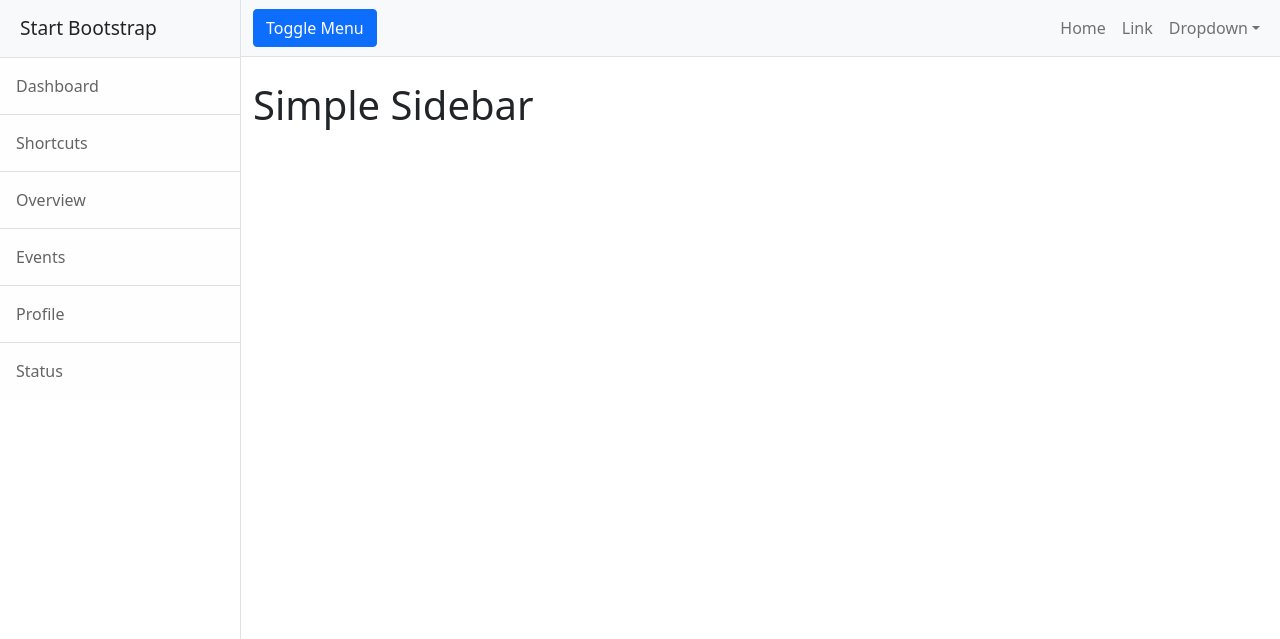
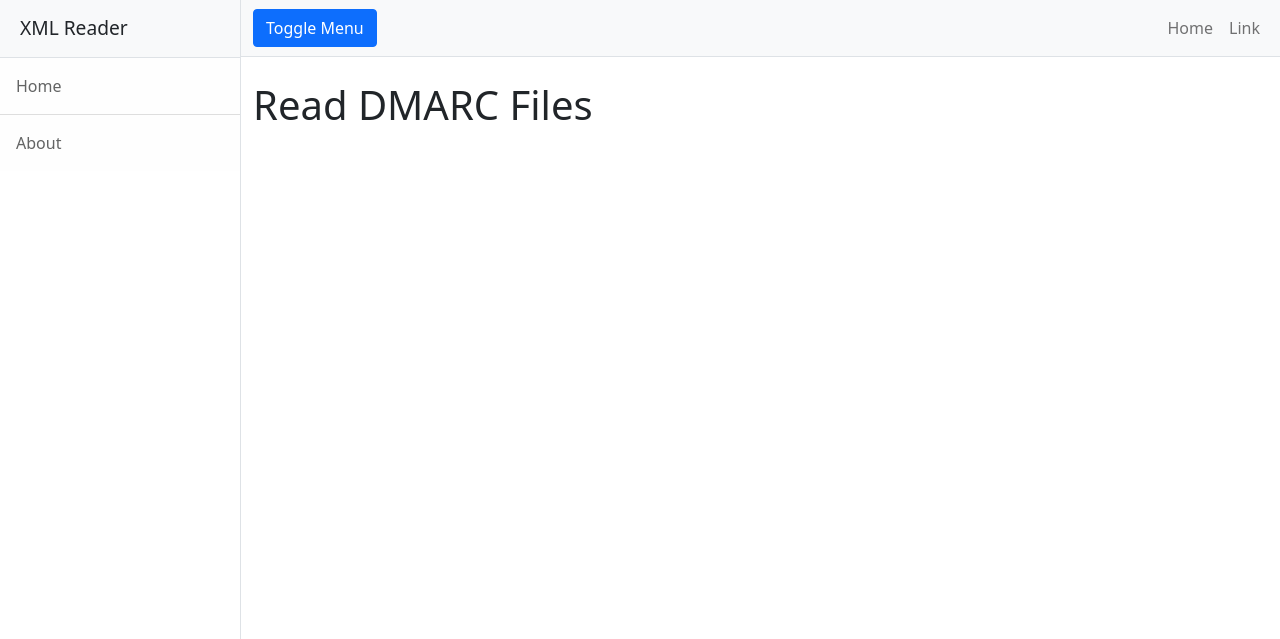
Before and after one commit to amakarudze/xmlreader, a Django app: page / in a window 1280 px wide. Shown: the top 639 px of the page. Run offline with Django 4.2, Linux system fonts and the light colour scheme; some libraries are stand-ins or nearby versions.

Commit message:
Add about page, edit base template

```diff
--- /dev/null
+++ b/templates/xmlreader/about.html
@@ -0,0 +1,5 @@
+{% extends 'xmlreader/base.html' %}
+
+{% block content %}
+
+{% endblock %}
--- a/templates/xmlreader/base.html
+++ b/templates/xmlreader/base.html
@@ -17,14 +17,10 @@
         <div class="d-flex" id="wrapper">
             <!-- Sidebar-->
             <div class="border-end bg-white" id="sidebar-wrapper">
-                <div class="sidebar-heading border-bottom bg-light">Start Bootstrap</div>
+                <div class="sidebar-heading border-bottom bg-light">XML Reader</div>
                 <div class="list-group list-group-flush">
-                    <a class="list-group-item list-group-item-action list-group-item-light p-3" href="#!">Dashboard</a>
-                    <a class="list-group-item list-group-item-action list-group-item-light p-3" href="#!">Shortcuts</a>
-                    <a class="list-group-item list-group-item-action list-group-item-light p-3" href="#!">Overview</a>
-                    <a class="list-group-item list-group-item-action list-group-item-light p-3" href="#!">Events</a>
-                    <a class="list-group-item list-group-item-action list-group-item-light p-3" href="#!">Profile</a>
-                    <a class="list-group-item list-group-item-action list-group-item-light p-3" href="#!">Status</a>
+                    <a class="list-group-item list-group-item-action list-group-item-light p-3" href="{% url 'xmlreader:index' %}">Home</a>
+                    <a class="list-group-item list-group-item-action list-group-item-light p-3" href="{% url 'xmlreader:about' %}">About</a>
                 </div>
             </div>
             <!-- Page content wrapper-->
@@ -36,17 +32,8 @@
                         <button class="navbar-toggler" type="button" data-bs-toggle="collapse" data-bs-target="#navbarSupportedContent" aria-controls="navbarSupportedContent" aria-expanded="false" aria-label="Toggle navigation"><span class="navbar-toggler-icon"></span></button>
                         <div class="collapse navbar-collapse" id="navbarSupportedContent">
                             <ul class="navbar-nav ms-auto mt-2 mt-lg-0">
-                                <li class="nav-item active"><a class="nav-link" href="#!">Home</a></li>
+                                <li class="nav-item active"><a class="nav-link" href="{% url 'xmlreader:index' %}">Home</a></li>
                                 <li class="nav-item"><a class="nav-link" href="#!">Link</a></li>
-                                <li class="nav-item dropdown">
-                                    <a class="nav-link dropdown-toggle" id="navbarDropdown" href="#" role="button" data-bs-toggle="dropdown" aria-haspopup="true" aria-expanded="false">Dropdown</a>
-                                    <div class="dropdown-menu dropdown-menu-end" aria-labelledby="navbarDropdown">
-                                        <a class="dropdown-item" href="#!">Action</a>
-                                        <a class="dropdown-item" href="#!">Another action</a>
-                                        <div class="dropdown-divider"></div>
-                                        <a class="dropdown-item" href="#!">Something else here</a>
-                                    </div>
-                                </li>
                             </ul>
                         </div>
                     </div>
--- a/templates/xmlreader/index.html
+++ b/templates/xmlreader/index.html
@@ -1,5 +1,5 @@
 {% extends 'xmlreader/base.html' %}
 
 {% block content %}
-    <h1 class="mt-4">Simple Sidebar</h1>
+    <h1 class="mt-4">Read DMARC Files</h1>
 {% endblock %}
--- a/xml_reader/settings.py
+++ b/xml_reader/settings.py
@@ -138,8 +138,8 @@ USE_TZ = True
 # https://docs.djangoproject.com/en/4.0/howto/static-files/
 
 STATIC_URL = "static/"
-STATIC_ROOT = os.path.join(BASE_DIR, 'staticfiles')
-STATICFILES_DIRS = [os.path.join(BASE_DIR, 'static')]
+STATIC_ROOT = os.path.join(BASE_DIR, "staticfiles")
+STATICFILES_DIRS = [os.path.join(BASE_DIR, "static")]
 
 # Default primary key field type
 # https://docs.djangoproject.com/en/4.0/ref/settings/#default-auto-field
--- a/xmlreader/urls.py
+++ b/xmlreader/urls.py
@@ -4,4 +4,7 @@ from . import views
 
 app_name = "xmlreader"
 
-urlpatterns = [path("", views.index, name="index")]
+urlpatterns = [
+    path("", views.index, name="index"),
+    path("about/", views.about, name="about"),
+]
--- a/xmlreader/views.py
+++ b/xmlreader/views.py
@@ -2,4 +2,10 @@ from django.shortcuts import render
 
 
 def index(request):
-    return render(request, "xmlreader/index.html")
+    title = "Home"
+    return render(request, "xmlreader/index.html", {"title": title})
+
+
+def about(request):
+    title = "About"
+    return render(request, "xmlreader/about.html", {"title": title})
```
Also changed, not shown: tests/unit_tests/test_xmlreader/test_xmlreader_urls.py (+6 -1 lines), 1 other file.
